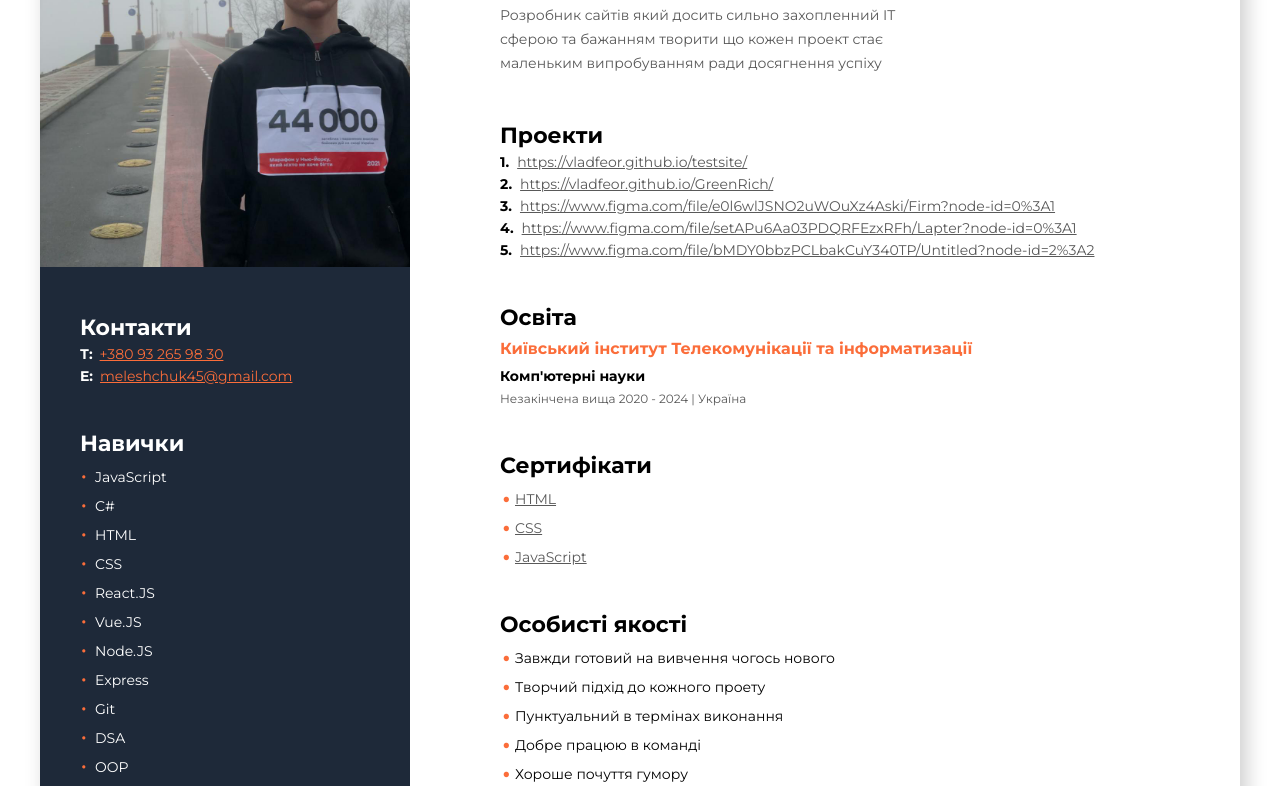
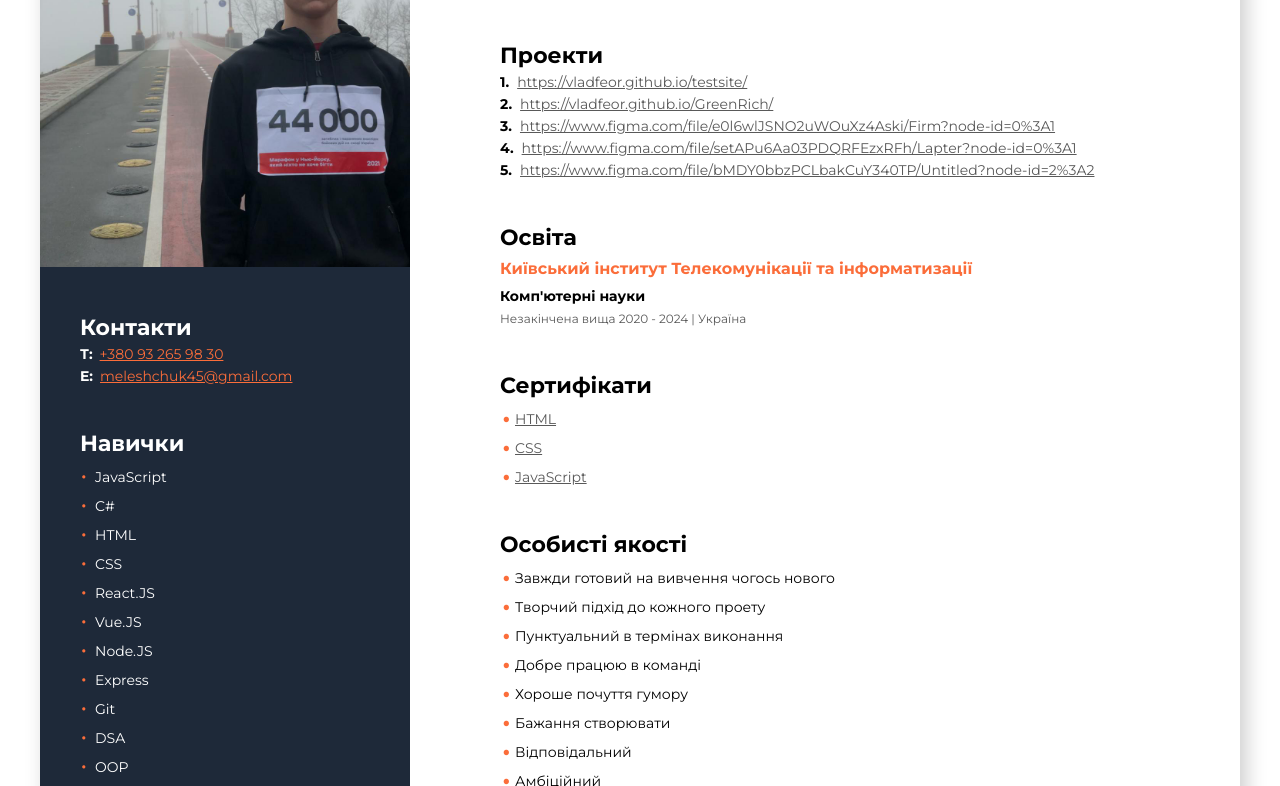
Before and after one commit to VladFeor/cv_project, a plain HTML site: page index.html in a window 1280 px wide. Shown: the part 273-1059 px from the top of the page. Drawn offline with Linux system fonts and the light colour scheme.

Commit message:
Update style.css

```diff
--- a/css/style.css
+++ b/css/style.css
@@ -146,7 +146,7 @@ img {
   font-size: 30px;
 }
 .rigth__cutaway {
-  padding: 130px 84px 0 90px;
+  padding: 50px 84px 0 90px;
 }
 .profesion {
   color: #000000;
```
